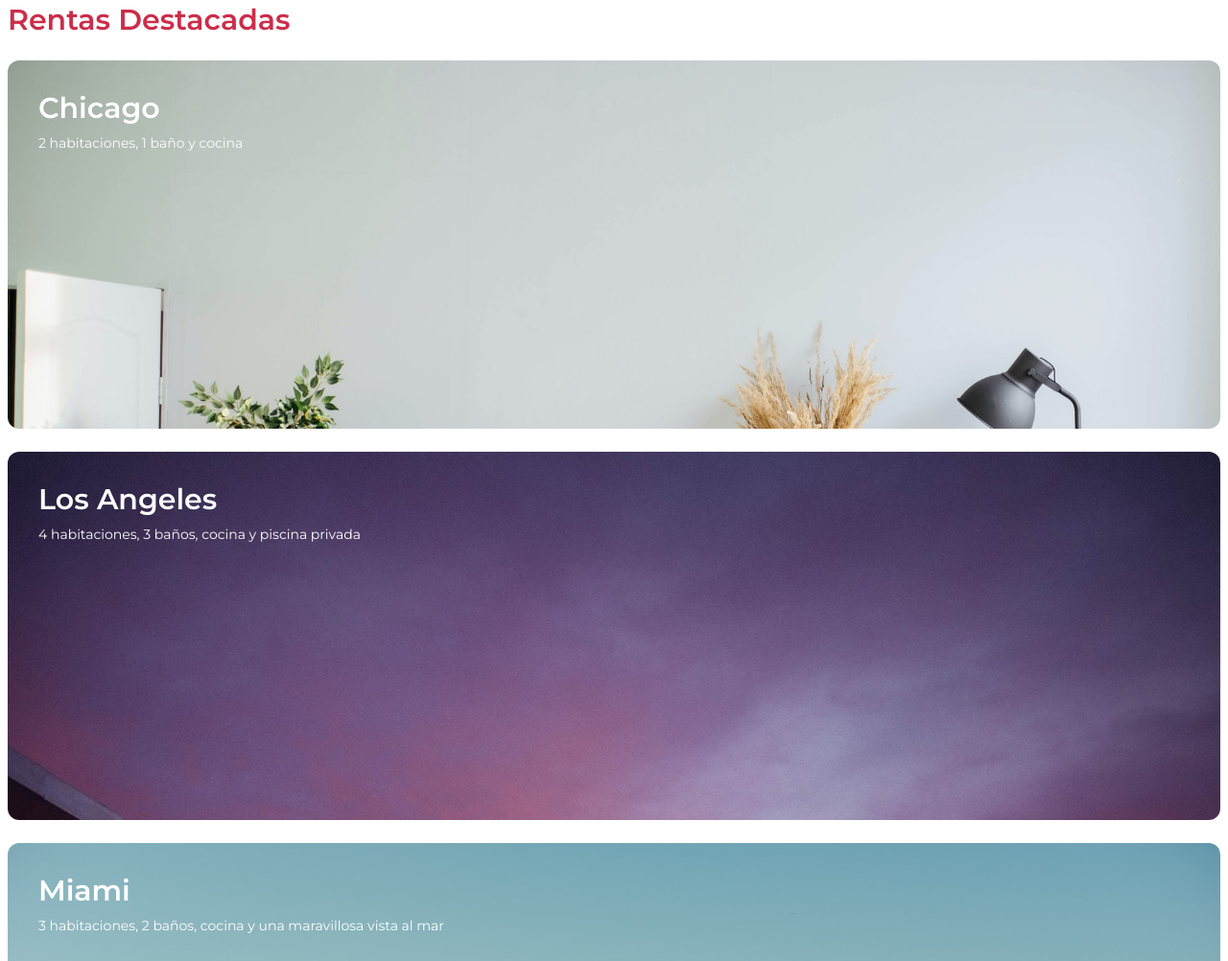
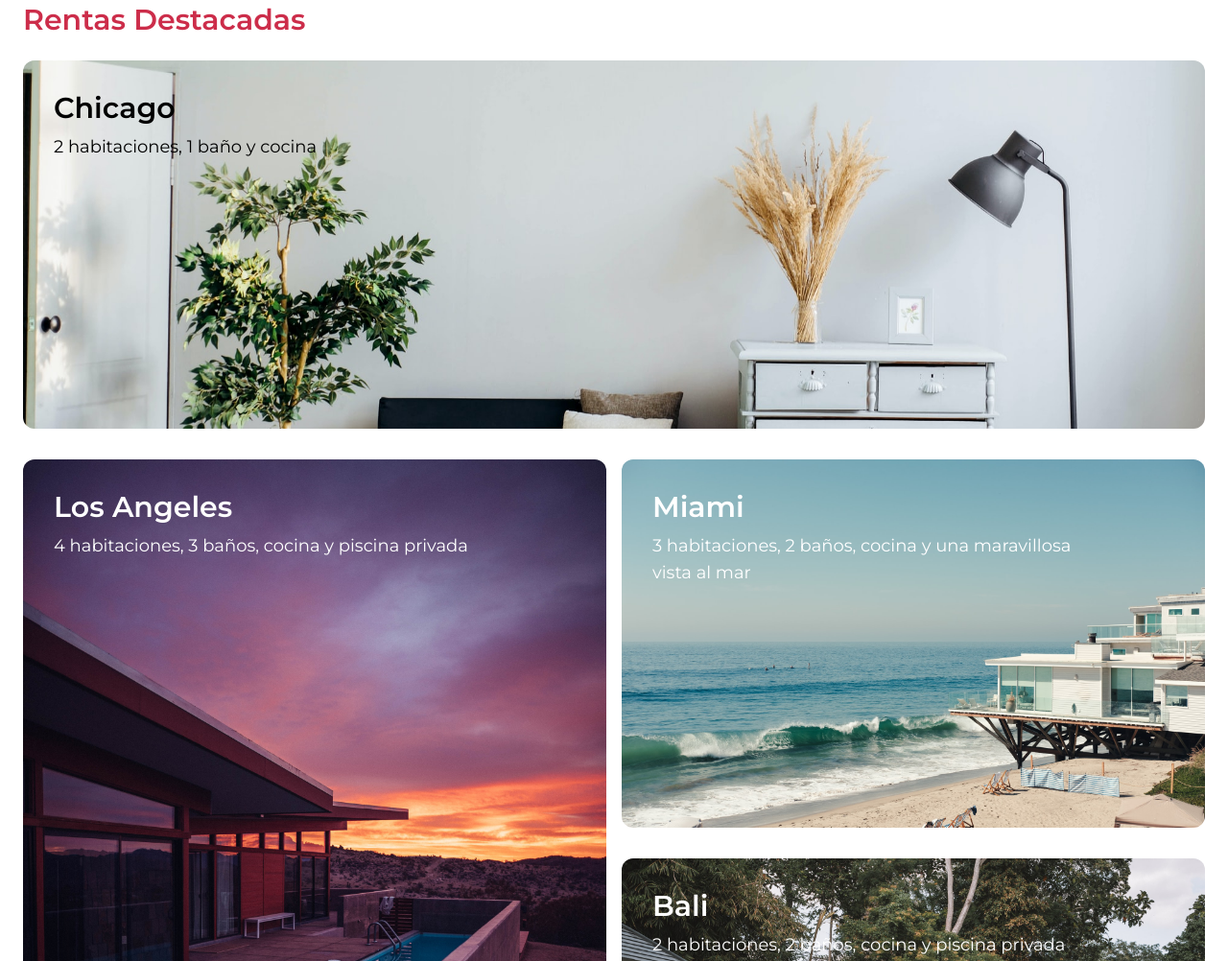
Before and after one commit to pipegovar/tailwind-platzi-travel, a website: page public/index.html in a window 1280 px wide. Shown: the part 801-1803 px from the top of the page at 96% size. Drawn offline with Linux system fonts and the light colour scheme.

Commit message:
Haciendo responsivo nuestro proyecto: rentas destacadas

```diff
--- a/public/index.html
+++ b/public/index.html
@@ -85,25 +85,31 @@
             </div>
 
         </div>
-        <div class="px-2 h-auto w-full" id="rentas_destacadas">
+        <div class="px-2 h-auto w-full lg:px-6" id="rentas_destacadas">
             <p class="text-3xl text-primary font-semibold pb-6 mt-6">Rentas Destacadas</p>
-            <div class="w-full h-full flex flex-col space-y-6 items-center justify-center">
-                <div class="w-full h-96 bg-chicago bg-cover rounded-xl ">
-                    <p class="CardTitle">Chicago</p>
-                    <p class="text-sm pl-8 text-white mr-24">2 habitaciones, 1 baño y cocina</p>
+            <div class="w-full h-full flex flex-col items-center justify-center">
+                <div class="w-full h-96 bg-chicago bg-cover rounded-xl mb-8 lg:bg-center">
+                    <p class="CardTitle lg:text-black">Chicago</p>
+                    <p class="text-sm pl-8 text-white mr-24 lg:text-lg lg:text-black">2 habitaciones, 1 baño y cocina</p>
                 </div>
-                <div class="w-full h-96 bg-LA bg-cover rounded-xl ">
-                    <p class="CardTitle">Los Angeles</p>
-                    <p class="text-sm pl-8 text-white mr-24">4 habitaciones, 3 baños, cocina y piscina privada</p>
+                <div class="lg:flex lg:h-full  lg:w-full lg:space-x-4">
+                    <div class="w-full h-96 bg-LA bg-cover rounded-xl mb-8 lg-text-lg lg:h-auto">
+                        <p class="CardTitle">Los Angeles</p>
+                        <p class="text-sm pl-8 text-white mr-24 lg:text-lg">4 habitaciones, 3 baños, cocina y piscina privada</p>
+                    </div>
+                    <div class="h-full w-full">
+                        <div class="w-full h-96 bg-miami bg-cover rounded-xl mb-8 ">
+                            <p class="CardTitle">Miami</p>
+                            <p class="text-sm pl-8 text-white mr-24 lg:text-lg">3 habitaciones, 2 baños, cocina y una maravillosa vista al mar</p>
+                        </div>
+                        <div class="w-full h-96 bg-bali bg-cover rounded-xl mb-8 ">
+                            <p class="CardTitle">Bali</p>
+                            <p class="text-sm pl-8 text-white mr-24 lg:text-lg">2 habitaciones, 2 baños, cocina y piscina privada</p>
+                        </div>
+                    </div>
+
                 </div>
-                <div class="w-full h-96 bg-miami bg-cover rounded-xl ">
-                    <p class="CardTitle">Miami</p>
-                    <p class="text-sm pl-8 text-white mr-24">3 habitaciones, 2 baños, cocina y una maravillosa vista al mar</p>
-                </div>
-                <div class="w-full h-96 bg-bali bg-cover rounded-xl ">
-                    <p class="CardTitle">Bali</p>
-                    <p class="text-sm pl-8 text-white mr-24">2 habitaciones, 2 baños, cocina y piscina privada</p>
-                </div>
+
             </div>
         </div>
         <div>
```
Also changed, not shown: public/css/tailwind.css.
